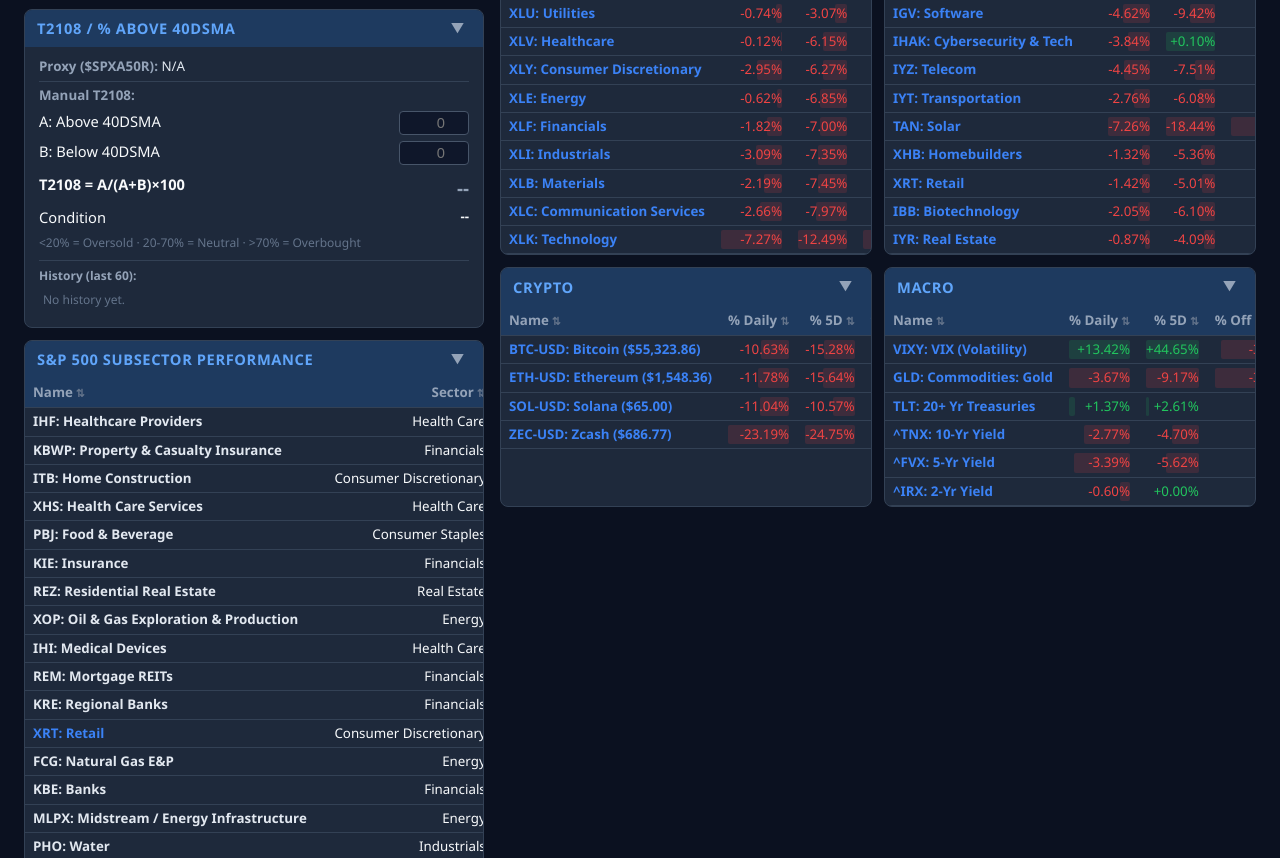
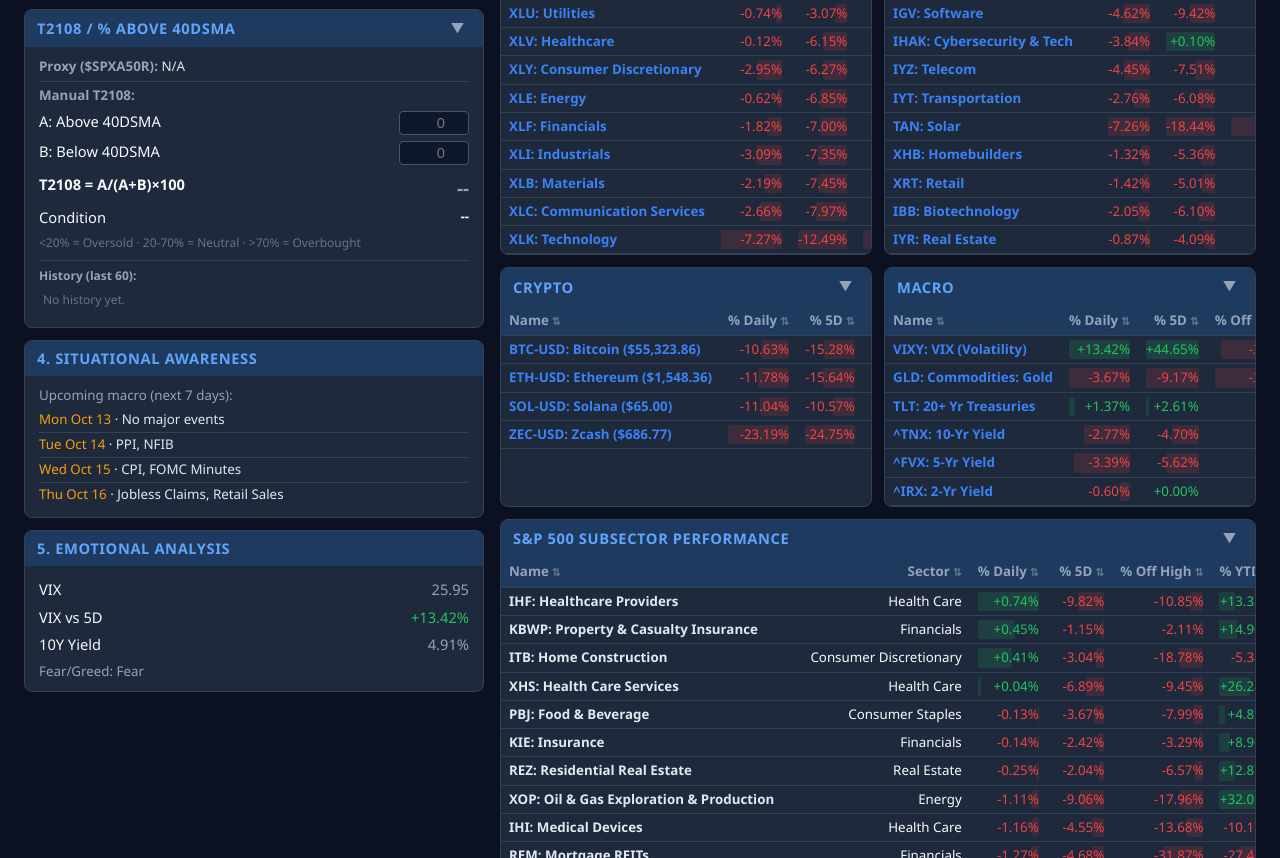
Before and after one commit to massappeal/marketdashboard, a plain HTML site: page index.html in a window 1280 px wide. Shown: the part 1466-2324 px from the top of the page. Drawn offline with Linux system fonts and the light colour scheme.

Commit message:
Update index.html

```diff
--- a/index.html
+++ b/index.html
@@ -737,18 +737,7 @@
                     </div>
                 </div>
 
-                <div class="section" id="subsectors">
-            <div class="section-header" onclick="toggleSection('subsectors')">S&amp;P 500 Subsector Performance<span class="collapse-btn">&#9660;</span></div>
-            <div class="section-body" style="padding:0;">
-                ${renderDataTable(subsectors, [
-                    {key:'sector', label:'Sector', text:true},
-                    {key:'daily', label:'% Daily'},
-                    {key:'p5d', label:'% 5D'},
-                    {key:'p20d', label:'% 20D'},
-                ], 'subsectors')}
-            </div>
-        </div>
-        <div class="section">
+                <div class="section">
                     <div class="section-header">4. Situational Awareness</div>
                     <div class="section-body">
                         <div style="font-size:10pt;color:#94a3b8;margin-bottom:3px;">Upcoming macro (next 7 days):</div>
@@ -878,6 +867,20 @@ ${(() => {
                     </div>
                 </div>
 
+                <div class="section" id="subsectors">
+                    <div class="section-header" onclick="toggleSection('subsectors')">S&amp;P 500 Subsector Performance<span class="collapse-btn">&#9660;</span></div>
+                    <div class="section-body" style="padding:0;">
+                        ${renderDataTable(subsectors, [
+                            {key: 'sector', label: 'Sector', text: true},
+                            {key: 'daily', label: '% Daily'},
+                            {key: 'p5d', label: '% 5D'},
+                            {key: 'off_high', label: '% Off High'},
+                            {key: 'ytd', label: '% YTD'},
+                        ], 'subsectors')}
+                    </div>
+                </div>
+
+
             </div>
         </div>
         `;
@@ -892,7 +895,7 @@ ${(() => {
         renderHistoryOnLoad();
     }
 
-    // ─── MARKET CALENDAR HELPERS ─────────────────────────────────────
+    // --- MARKET CALENDAR HELPERS ---
     function todayStr() {
         return new Date().toLocaleDateString('en-US', {month: 'short', day: 'numeric'});
     }
@@ -1093,16 +1096,21 @@ ${(() => {
     }
 
     function loadData() {
-        // Prefer the workflow's snapshot_ref.json; fall back to snapshot.json
+        // Step 1: Get reference to latest snapshot filename
         fetch('data/snapshot_ref.json?t=' + Date.now())
             .then(r => r.ok ? r.json() : null)
             .then(ref => {
-                if (ref && ref.filename) {
-                    return fetchSnapshot('data/' + ref.filename);
+                if (!ref || !ref.filename) {
+                    // Fallback to old filename for backward compatibility
+                    return fetchSnapshot('data/snapshot.json');
                 }
-                return fetchSnapshot('data/snapshot.json');
+                // Step 2: Fetch the specific snapshot file (unique filename = no CDN cache)
+                return fetchSnapshot('data/' + ref.filename);
             })
-            .catch(() => fetchSnapshot('data/snapshot.json'));
+            .catch(err => {
+                // Fallback
+                fetchSnapshot('data/snapshot.json');
+            });
     }
 
     function fetchSnapshot(url) {
@@ -1129,7 +1137,7 @@ ${(() => {
     // Restore manually entered values (NH-NL, T2108) from today's history
     function restoreManualInputs() {
         const today = todayStr();
-        // Only restore values saved TODAY — never carry yesterday's data forward
+        // Only restore values saved TODAY - never carry yesterday's data forward
         const bHist = JSON.parse(localStorage.getItem('breadth_history') || '[]');
         if (bHist[0] && bHist[0].date === today && (bHist[0].highs || bHist[0].lows)) {
             const hEl = document.getElementById('new-highs');
```
